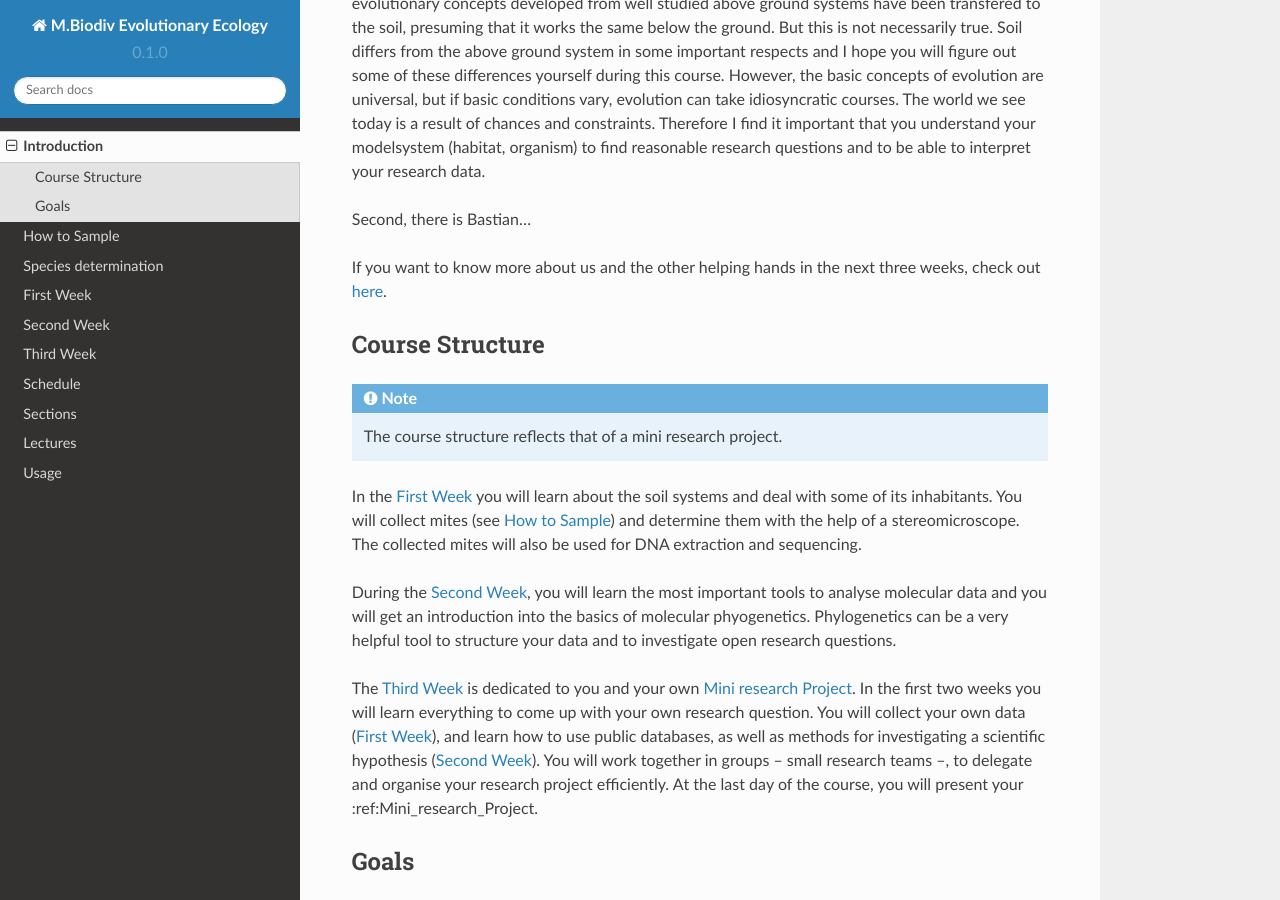
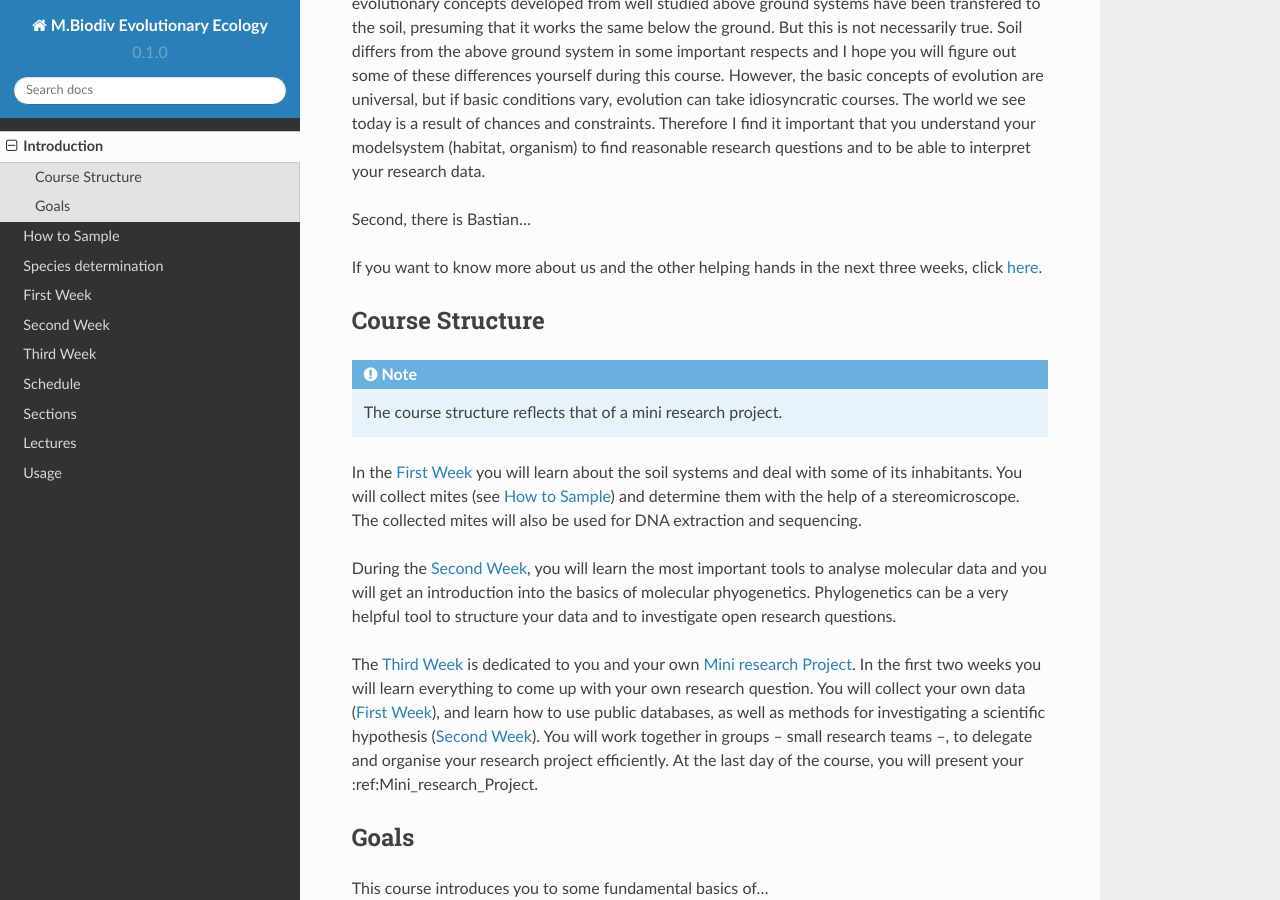
Before and after one commit to bheimbu/evolutionary_ecology, a Sphinx documentation site: the page built from docs/source/introduction.rst, in a window 1280 px wide and 900 px high, scrolled down 384 px. Built offline with Sphinx 7.4.7 and the Read the Docs theme 2.0.0, drawn with Linux system fonts in a browser that asks for light colours.

Commit message:
Update introduction.rst

```diff
--- a/docs/source/introduction.rst
+++ b/docs/source/introduction.rst
@@ -11,7 +11,7 @@ Therefore I find it important that you understand your modelsystem (habitat, org
 Second, there is Bastian...
 
 
-If you want to know more about us and the other helping hands in the next three weeks, check out `here <https://www.uni-goettingen.de/de/mitarbeiter/107729.html>`_.
+If you want to know more about us and the other helping hands in the next three weeks, click `here <https://www.uni-goettingen.de/de/mitarbeiter/107729.html>`_.
 
 
 Course Structure
```
